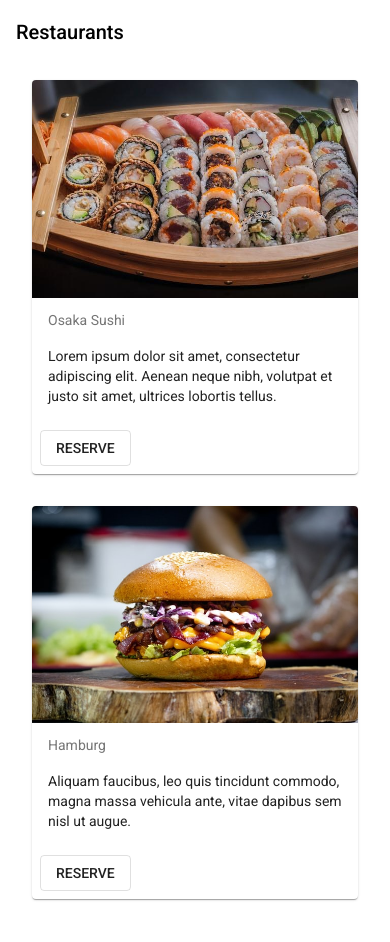
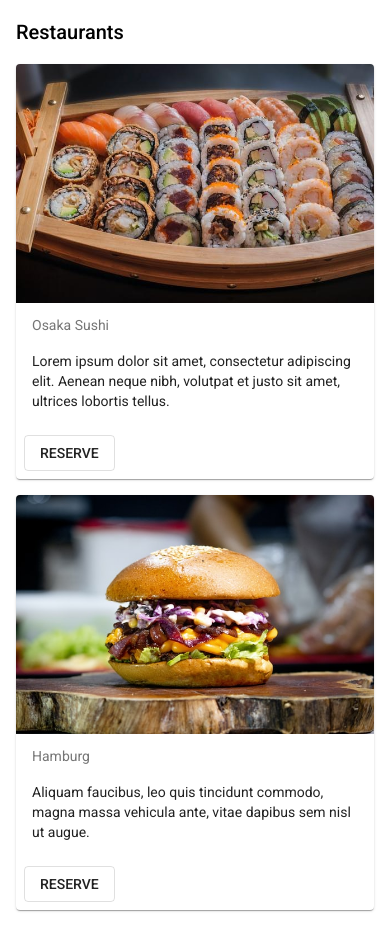
Before and after one commit to ivan-iglesias/table-reservation, an Angular app: page / in a window 390 px wide. Built offline with nearby package versions, Linux system fonts and the light colour scheme.

Commit message:
rename component name

```diff
--- a/src/app/app.module.ts
+++ b/src/app/app.module.ts
@@ -5,15 +5,15 @@ import { RouterModule } from '@angular/router';
 import { AppRoutingModule } from './app-routing.module';
 import { AppComponent } from './app.component';
 import { BrowserAnimationsModule } from '@angular/platform-browser/animations';
-import { CardRestaurantComponent } from './card-restaurant/card-restaurant.component';
 import { MaterialModule } from '../material.module';
+import { RestaurantCardComponent } from './restaurant-card/restaurant-card.component';
 import { RestaurantListComponent } from './restaurant-list/restaurant-list.component';
 import { RestaurantDetailComponent } from './restaurant-detail/restaurant-detail.component';
 
 @NgModule({
   declarations: [
     AppComponent,
-    CardRestaurantComponent,
+    RestaurantCardComponent,
     RestaurantListComponent,
     RestaurantDetailComponent
   ],
--- a/src/app/card-restaurant/card-restaurant.component.html
+++ b/src/app/restaurant-card/restaurant-card.component.html
@@ -1,4 +1,4 @@
-<mat-card *ngIf="restaurant" class="card-restaurant">
+<mat-card *ngIf="restaurant" class="restaurant-card">
   <img mat-card-image src="assets/img/{{ restaurant.picture }}" alt="Photo of {{ restaurant.name }} restaurant">
   <mat-card-subtitle>{{ restaurant.name }}</mat-card-subtitle>
   <mat-card-content>
--- a/src/app/card-restaurant/card-restaurant.component.scss
+++ b/src/app/restaurant-card/restaurant-card.component.scss
@@ -1,12 +1,19 @@
-.card-restaurant {
+.restaurant-card {
   margin: 1rem;
   max-width: 400px;
 }
 
-.card-restaurant {
+@media only screen and (max-width: 600px) {
+  .restaurant-card {
+    margin: 0;
+    margin-bottom: 1rem;
+  }
+}
+
+.restaurant-card {
   box-shadow: 0px 2px 1px -1px rgba(0, 0, 0, 0.2),0px 1px 1px 0px rgba(0, 0, 0, 0.14),0px 1px 3px 0px rgba(0, 0, 0, 0.12);
 }
 
-.card-restaurant:hover {
+.restaurant-card:hover {
   box-shadow: 2px 6px 1px -1px rgba(0, 0, 0, 0.2),0px 1px 1px 0px rgba(0, 0, 0, 0.14),0px 1px 3px 0px rgba(0, 0, 0, 0.12);
 }
--- a/src/app/restaurant-list/restaurant-list.component.html
+++ b/src/app/restaurant-list/restaurant-list.component.html
@@ -2,8 +2,8 @@
 
 <div class="restaurant-list">
   <div *ngFor="let restaurant of restaurants">
-    <card-restaurant
+    <restaurant-card
       [restaurant]="restaurant">
-    </card-restaurant>
+    </restaurant-card>
   </div>
 </div>
```
Also changed, not shown: src/app/restaurant-card/restaurant-card.component.ts (renamed from src/app/card-restaurant/card-restaurant.component.ts, +4 -4 lines), 1 other file (tests, documents, lock files or other folders).
